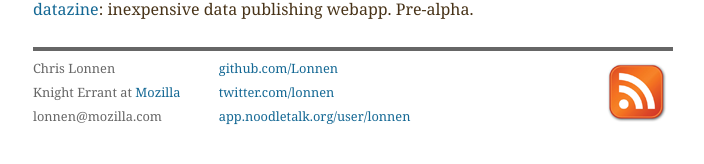
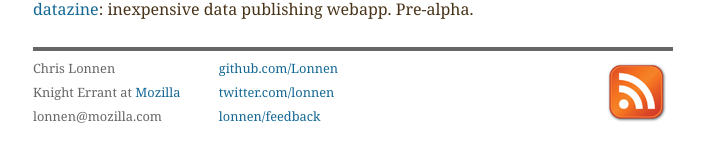
Before and after one commit to lonnen/lonnen.github.com, a Jekyll site: the page built from index.html, in a window 1280 px wide. Shown: the part 733-897 px from the top of the page, without its empty margins (287-991 px from the left). Built offline with Jekyll 4.4.1, drawn with Linux system fonts in a browser that asks for light colours; Markdown is read by kramdown in place of the engine named in the settings; comment, search, counter and statistics services are not loaded.

Commit message:
feedback in footer

```diff
--- a/_layouts/base.html
+++ b/_layouts/base.html
@@ -33,7 +33,7 @@
           <br />
           <a href="http://twitter.com/lonnen/">twitter.com/lonnen</a>
           <br />
-          <a href="http://app.noodletalk.org/user/lonnen">app.noodletalk.org/user/lonnen</a>
+          <a href="https://github.com/lonnen/feedback#readme">lonnen/feedback</a>
         </p>
       </div>
       <div class="rss">
```
